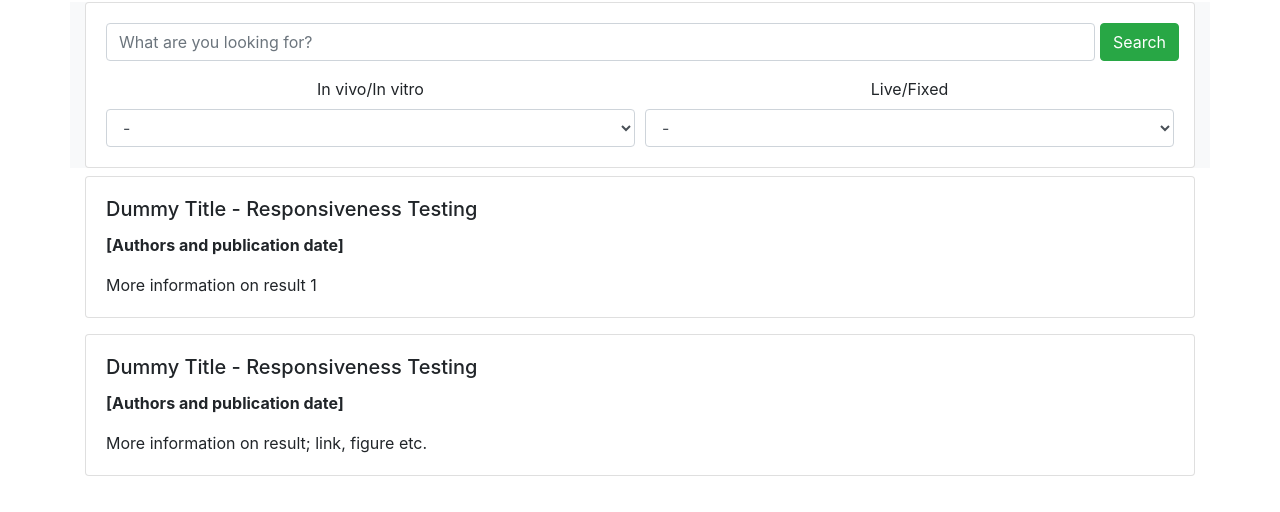
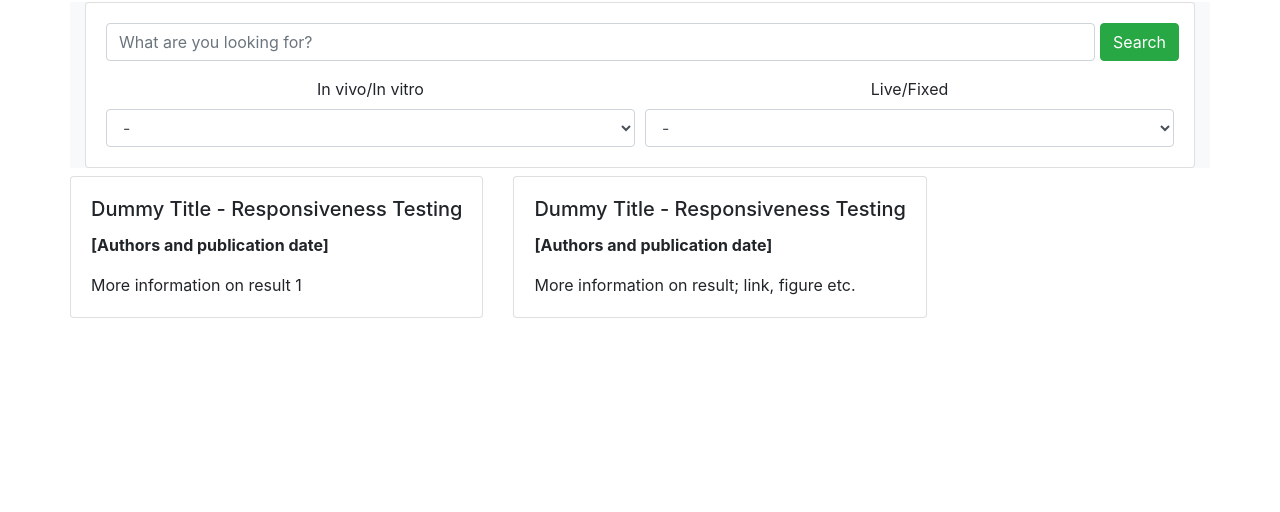
Before and after one commit to apolydorides/apolydorides.github.io, a plain HTML site: page results.html in a window 1280 px wide. Shown: the part 62-574 px from the top of the page. Drawn offline with nearby package versions, Linux system fonts and the light colour scheme.

Commit message:
tests chart positioning

```diff
--- a/results.html
+++ b/results.html
@@ -47,6 +47,7 @@
 
 <div class="container h-100">
     <div class="row ">
+
         <div class="col-12 bg-light mt-2">
             <div class="card text-center d-flex">
                 <div class="card-body">
@@ -64,7 +65,7 @@
                         </div>
 
                         <div class="form-row">
-                            <div class="col ">
+                            <div class="col px-auto">
                                 <label for="exampleFormControlSelect1">
                                     In vivo/In vitro
                                 </label>
@@ -90,7 +91,8 @@
             </div>
         </div>
 
-        <div class="col-12 my-2">
+        <div class="row">
+          <div class="col-sm-12 col-md-6 col-lg-6 my-2">
               <div class="card w-100">
                   <div class="card-body">
                       <h5 class="card-title">Dummy Title - Responsiveness Testing</h5>
@@ -99,7 +101,7 @@
                   </div>
               </div>
           </div>
-        <div class="col-12 my-2">
+          <div class="col-sm-12 col-md-6 col-lg-6 my-2">
             <div class="card w-100">
                 <div class="card-body">
                     <h5 class="card-title">Dummy Title - Responsiveness Testing</h5>
@@ -108,10 +110,18 @@
                 </div>
             </div>
           </div>
+        </div>
 
-    </div>
+        <div class="row">
+            <div class="col-sm-12 col-md-6 col-lg-6 my-2">
+              <canvas id=#resultsChart></canvas>
             </div>
         </div>
 
+      </div>
+
+</div>
+
+<script src="scripts/resultsChart.js"></script>
 </body>
 </html>
--- /dev/null
+++ b/scripts/resultsChart.js
@@ -0,0 +1,62 @@
+let myChart = document.getElementById('resultsChart').getContext('2d');
+
+    Chart.defaults.global.defaultFontFamily = 'Lato';
+    Chart.defaults.global.defaultFontSize = 18;
+    Chart.defaults.global.defaultFontColor = '#777';
+
+
+    let massPopChart = new Chart(myChart, {
+      type:'horizontalBar', //bar, horizontalBar, line, doughnut, radar, polar Area
+      data: {
+        labels:['Boston', 'Worcester', 'Springfield', 'Lowell', 'Cambridge', 'New Bedford'],
+        datasets:[{
+          label:'Population',
+          data:[
+                2345,
+                4432,
+                5433,
+                6234,
+                1234,
+                5431
+          ],
+          //backgroundColor = 'green'
+          backgroundColor:[
+            'rgba(255, 99, 50, 0.6)',
+            'rgba(200, 150, 0, 0.6)',
+            'rgba(150, 200, 50, 0.6)',
+            'rgba(100, 250, 100, 0.6)',
+            'rgba(50, 50, 150, 0.6)',
+            'rgba(0, 200, 200, 0.6)'
+          ],
+          borderWidth:1,
+          borderColor:'#777',
+          hoverBorderWidth:2,
+          hoverBorderColor:'#444'
+        }]
+      },
+      options:{
+        title:{
+          display: true,
+          text: 'Largest cities in Massachusetts',
+          fontSize: 25
+        },
+        legend: {
+          display:true,
+          position:'right',
+          labels: {
+            fontColor:'#000'
+          }
+        },
+        layout:{
+          padding:{
+            left:50,
+            right:0,
+            bottom:0,
+            top:0
+          }
+        },
+        tooltips:{
+          enabled:true
+        }
+      }
+    });
```
Lines whose indentation alone changed are shown as unchanged.
